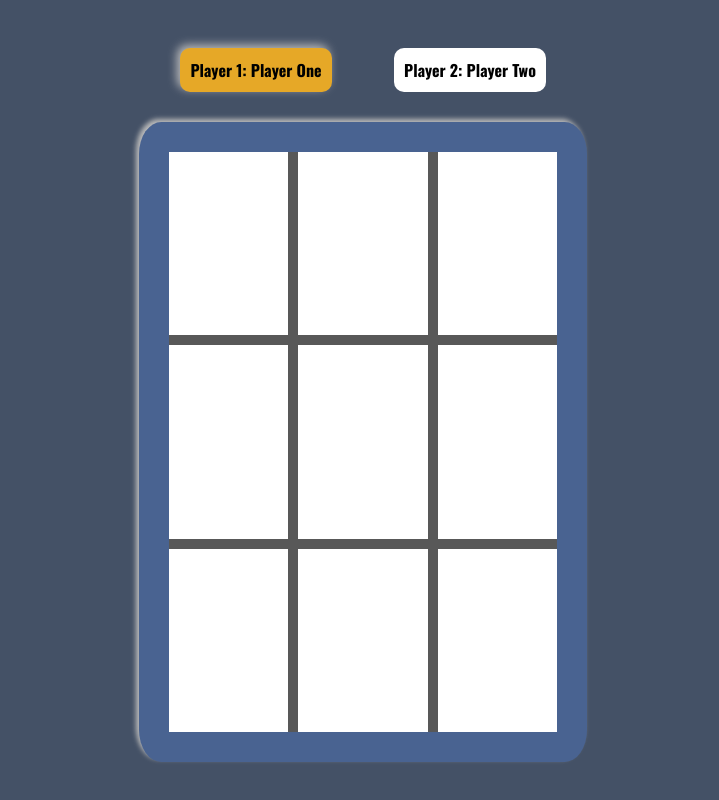
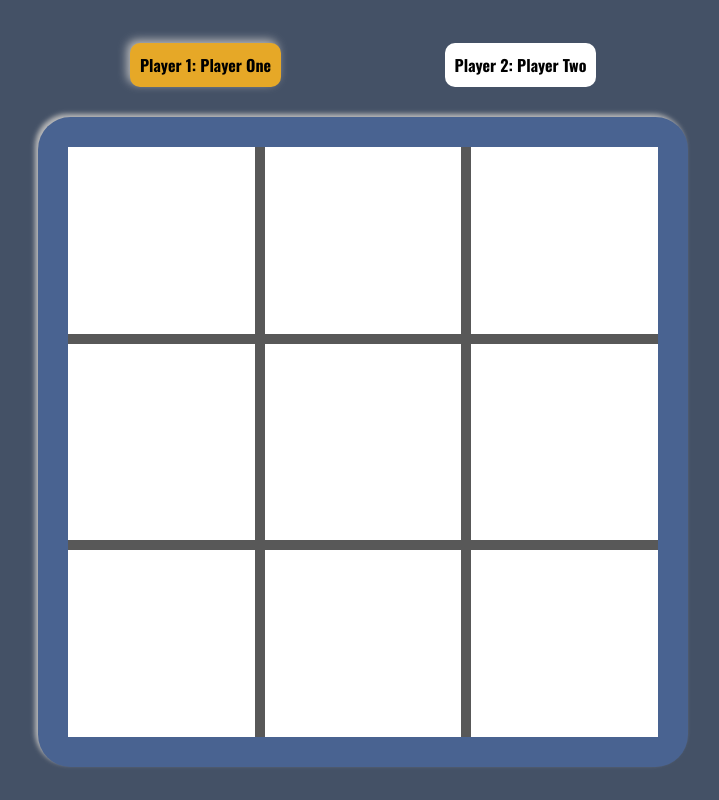
Before and after one commit to MiguelRony/JavaScript-Course, a plain HTML site: page Tic Tac Toe/index.html in a window 1280 px wide. Shown: the whole page, without its empty margins (277-996 px from the left). Drawn offline with Linux system fonts and the light colour scheme.

Commit message:
Update vw and vh to pixels

```diff
--- a/Tic Tac Toe/styles.css
+++ b/Tic Tac Toe/styles.css
@@ -24,7 +24,7 @@
     color: black;
     font-weight: bold;
     font-family: 'newFont';
-    width: 35vw;
+    width: 650px;
 
     display: grid;
     grid-template-columns: 1fr 1fr;
@@ -51,8 +51,8 @@ div.selected#Player2{
 
 .container{
     background-color: #496391;
-    width: 35vw;
-    height: 80vh;
+    width: 650px;
+    height: 650px;
     border-radius: 5%;
 
     display: grid;
```
